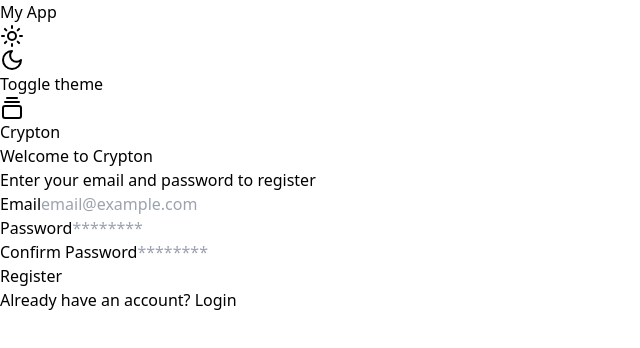
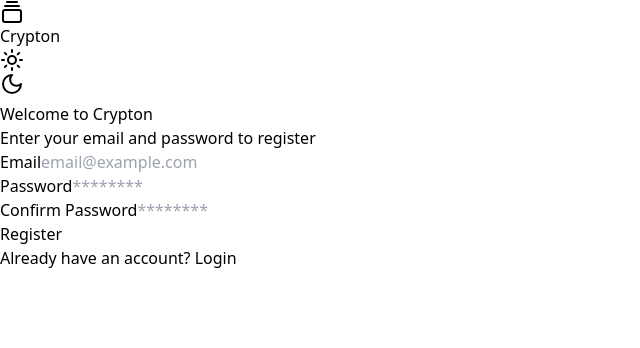
Before and after one commit to fac3m4n/crypton-frontend-task, a React (Vite) app: page /register in a window 1280 px wide. Shown: the top 348 px of the page, without its empty margins (0-640 px from the left). Built offline with nearby package versions, Linux system fonts and the light colour scheme.

Commit message:
them toggle fix and page dimplyfy

```diff
--- a/src/components/ThemeToggle.tsx
+++ b/src/components/ThemeToggle.tsx
@@ -15,7 +15,6 @@ export function ThemeToggle() {
     >
       <Sun className="h-[1.2rem] w-[1.2rem] rotate-0 scale-100 transition-all dark:-rotate-90 dark:scale-0" />
       <Moon className="absolute h-[1.2rem] w-[1.2rem] rotate-90 scale-0 transition-all dark:rotate-0 dark:scale-100" />
-      <span className="sr-only">Toggle theme</span>
     </Button>
   );
 }
--- a/src/components/layouts/MainLayout.tsx
+++ b/src/components/layouts/MainLayout.tsx
@@ -1,18 +1,25 @@
 import { Link } from "react-router-dom";
 import { ThemeToggle } from "../ThemeToggle";
+import { GalleryVerticalEnd } from "lucide-react";
 
 const MainLayout: React.FC<{ children: React.ReactNode }> = ({ children }) => {
   return (
-    <div>
-      <header className="flex justify-between p-4 border-b">
+    <div className="bg-background relative">
+      {/* Fixed Header */}
+      <div className="fixed top-0 left-0 right-0 z-50 flex justify-between p-4 border-b bg-background">
         <Link to="/">
-          <h1>My App</h1>
+          <div className="flex items-center gap-2 self-center font-medium">
+            <div className="flex h-6 w-6 items-center justify-center rounded-md bg-primary text-primary-foreground">
+              <GalleryVerticalEnd className="size-4" />
+            </div>
+            <div>Crypton</div>
+          </div>
         </Link>
         <ThemeToggle />
-      </header>
+      </div>
 
       {/* Page Content */}
-      <main>{children}</main>
+      <main className="pt-16">{children}</main>
     </div>
   );
 };
--- a/src/pages/Login.tsx
+++ b/src/pages/Login.tsx
@@ -1,15 +1,8 @@
 import LoginForm from "@/components/LoginForm";
-import { GalleryVerticalEnd } from "lucide-react";
 const Login = () => {
   return (
-    <div className="flex min-h-svh flex-col items-center justify-center gap-6 bg-muted p-6 md:p-10">
+    <div className="flex h-[calc(100vh-4rem)] flex-col items-center justify-center gap-6 bg-muted p-6 md:p-10">
       <div className="flex w-full max-w-sm flex-col gap-6">
-        <a href="#" className="flex items-center gap-2 self-center font-medium">
-          <div className="flex h-6 w-6 items-center justify-center rounded-md bg-primary text-primary-foreground">
-            <GalleryVerticalEnd className="size-4" />
-          </div>
-          Crypton
-        </a>
         <LoginForm />
       </div>
     </div>
--- a/src/pages/Register.tsx
+++ b/src/pages/Register.tsx
@@ -1,15 +1,8 @@
 import RegisterForm from "@/components/RegisterForm";
-import { GalleryVerticalEnd } from "lucide-react";
 const Register = () => {
   return (
-    <div className="flex min-h-svh flex-col items-center justify-center gap-6 bg-muted p-6 md:p-10">
+    <div className="flex h-[calc(100vh-4rem)] flex-col items-center justify-center gap-6 bg-muted p-6 md:p-10">
       <div className="flex w-full max-w-sm flex-col gap-6">
-        <a href="#" className="flex items-center gap-2 self-center font-medium">
-          <div className="flex h-6 w-6 items-center justify-center rounded-md bg-primary text-primary-foreground">
-            <GalleryVerticalEnd className="size-4" />
-          </div>
-          Crypton
-        </a>
         <RegisterForm />
       </div>
     </div>
```
